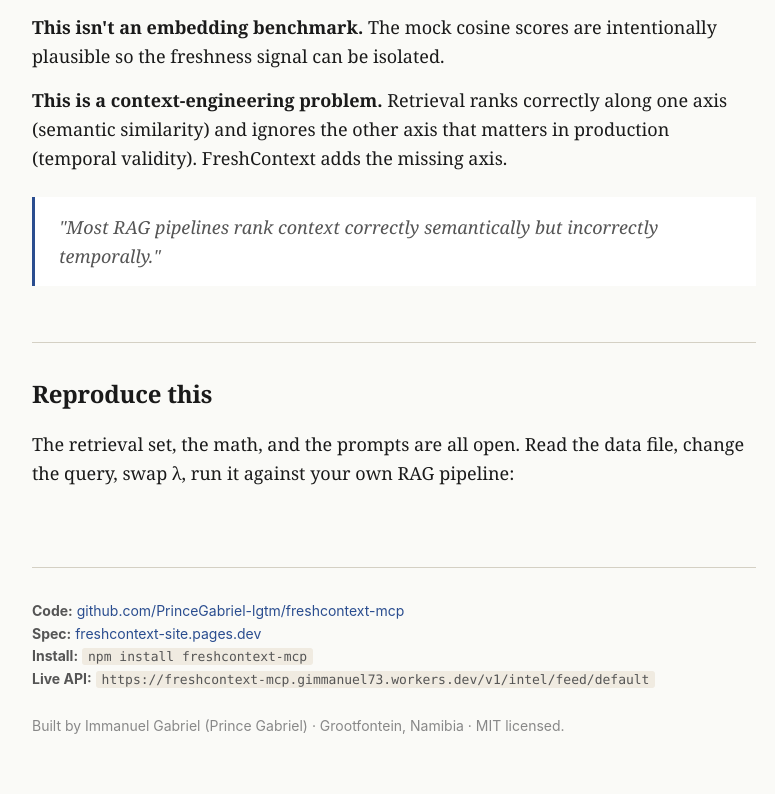
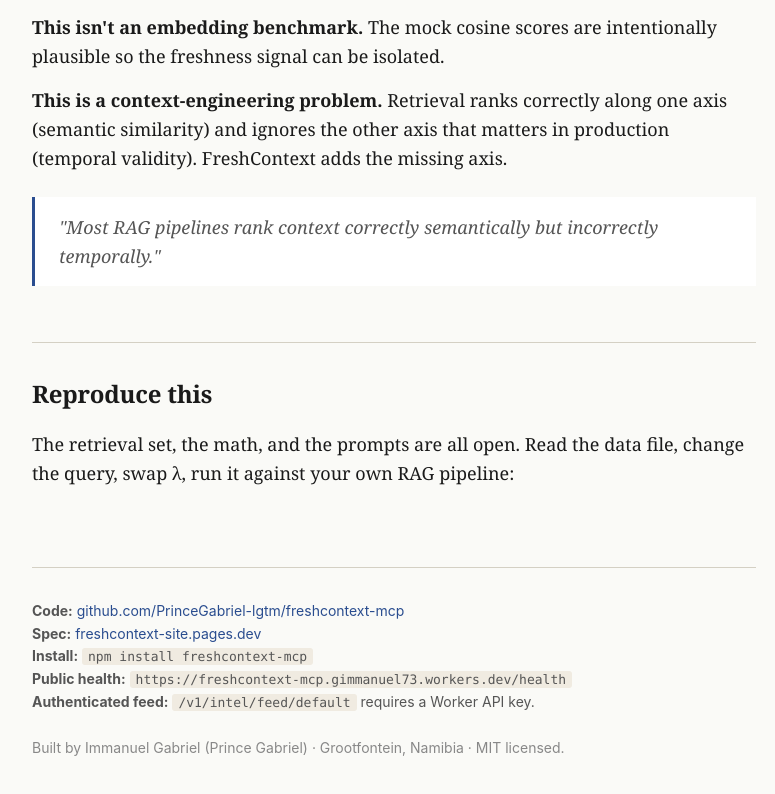
Before and after one commit to PrinceGabriel-lgtm/freshcontext-mcp, a website: page demo/index.html in a window 1280 px wide. Shown: the part 4750-5544 px from the top of the page, without its empty margins (246-1021 px from the left). Drawn offline with Linux system fonts and the light colour scheme.

Commit message:
fix(demo): stop pointing visitors at a gated endpoint as if it were public
demo/index.html and demo/README.md both linked /v1/intel/feed/default as the Live API to try. That route requires a Worker API key and returns a bare 401 for anyone who clicks it. Replaced with the genuinely public /health check, and labeled the intel feed as authenticated.

```diff
--- a/demo/index.html
+++ b/demo/index.html
@@ -388,7 +388,8 @@
       <strong>Code:</strong> <a href="https://github.com/PrinceGabriel-lgtm/freshcontext-mcp">github.com/PrinceGabriel-lgtm/freshcontext-mcp</a><br>
       <strong>Spec:</strong> <a href="https://freshcontext-site.pages.dev">freshcontext-site.pages.dev</a><br>
       <strong>Install:</strong> <code>npm install freshcontext-mcp</code><br>
-      <strong>Live API:</strong> <code>https://freshcontext-mcp.gimmanuel73.workers.dev/v1/intel/feed/default</code>
+      <strong>Public health:</strong> <code>https://freshcontext-mcp.gimmanuel73.workers.dev/health</code><br>
+      <strong>Authenticated feed:</strong> <code>/v1/intel/feed/default</code> requires a Worker API key.
     </p>
     <p style="margin-top: 24px; color: var(--ink-faint);">Built by Immanuel Gabriel (Prince Gabriel) · Grootfontein, Namibia · MIT licensed.</p>
   </div>
```
Also changed, not shown: demo/README.md.
